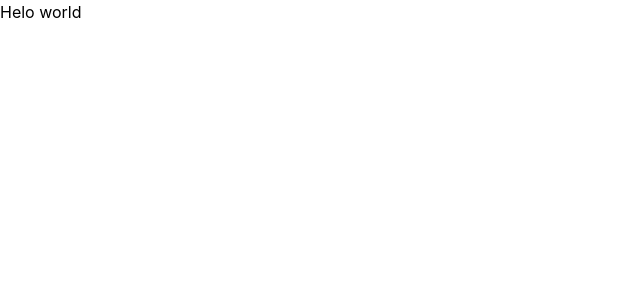
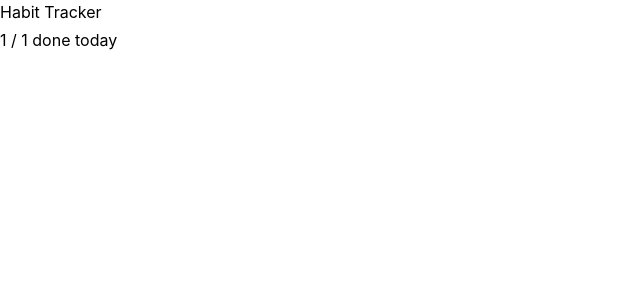
Before and after one commit to Devanshukoli/habitkit, a React (Vite) app: page / in a window 1280 px wide. Shown: the top 300 px of the page, without its empty margins (0-640 px from the left). Built offline with nearby package versions, Linux system fonts and the light colour scheme.

Commit message:
add header component

```diff
--- a/src/App.tsx
+++ b/src/App.tsx
@@ -1,7 +1,23 @@
+
+function Header() {
+  return (
+    <>
+      <header className="flex items-center justify-between">
+        <div className="flex flex-col gap-1">
+          <h1>Habit Tracker</h1>
+          <span>1 / 1 done today</span>
+        </div>
+        <div></div>
+      </header>
+    </>
+  );
+}
+
+
 export default function App() {
   return (
     <>
-      <h1>Helo world</h1>
+      <Header />
     </>
   );
 }
```
